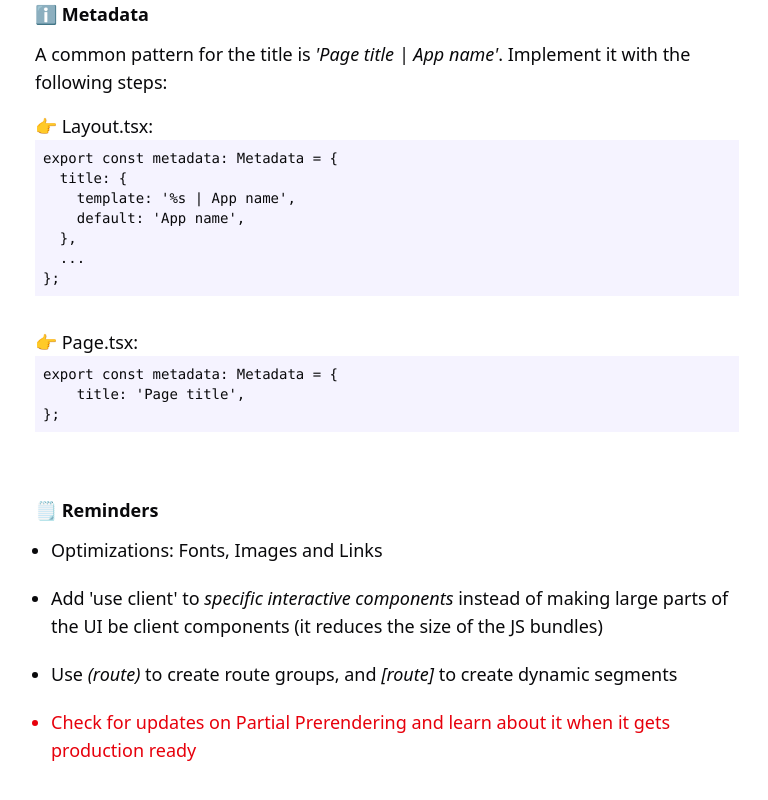
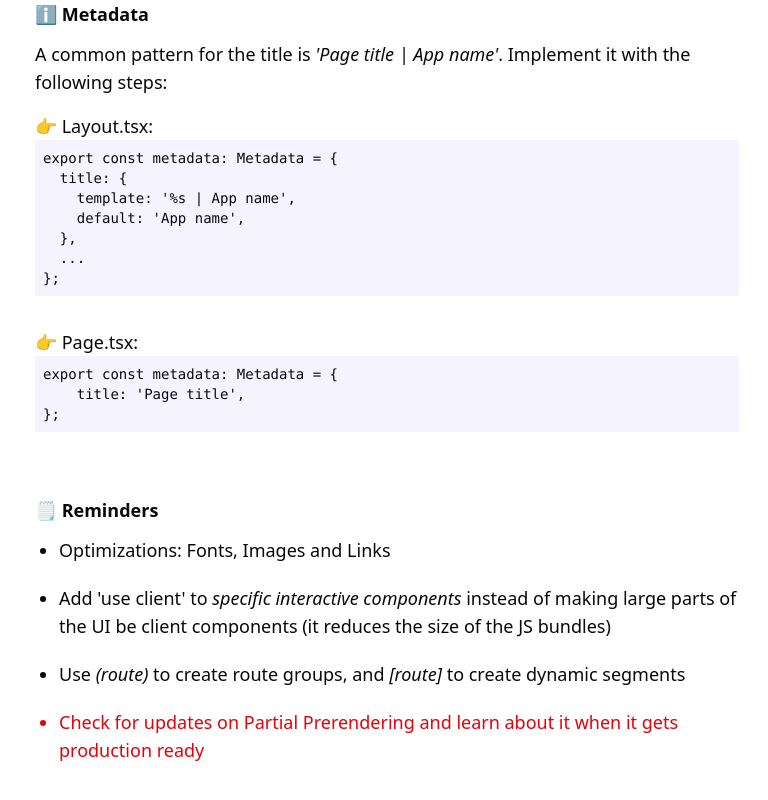
Before and after one commit to ggabrao/nextjs-handbook, a Next.js app: page /tips in a window 1280 px wide. Shown: the part 560-1360 px from the top of the page, without its empty margins (253-1021 px from the left). Built offline with nearby package versions, Linux system fonts and the light colour scheme.

Commit message:
Fix margins

```diff
--- a/app/tips/page.tsx
+++ b/app/tips/page.tsx
@@ -45,10 +45,10 @@ export default function TipsPage() {
           </ol>
           <h3 className="font-semibold lg:text-lg mb-3">🗒️ Reminders</h3>
           <ul className="flex flex-col gap-3 mb-10 text-sm lg:text-lg lg:mb-16 lg:gap-5">
-            <li className="list-disc ml-4">Optimizations: Fonts, Images and Links</li>
-            <li className="list-disc ml-4">Add &apos;use client&apos; to <em>specific interactive components</em> instead of making large parts of the UI be client components <span className="font-medium">(it reduces the size of the JS bundles)</span></li>
-            <li className="list-disc ml-4">Use <em>(route)</em> to create route groups, and <em>[route]</em> to create dynamic segments</li>
-            <li className="list-disc ml-4 text-destructive">Check for updates on Partial Prerendering and learn about it when it gets production ready</li>
+            <li className="list-disc ml-6">Optimizations: Fonts, Images and Links</li>
+            <li className="list-disc ml-6">Add &apos;use client&apos; to <em>specific interactive components</em> instead of making large parts of the UI be client components <span className="font-medium">(it reduces the size of the JS bundles)</span></li>
+            <li className="list-disc ml-6">Use <em>(route)</em> to create route groups, and <em>[route]</em> to create dynamic segments</li>
+            <li className="list-disc ml-6 text-destructive">Check for updates on Partial Prerendering and learn about it when it gets production ready</li>
           </ul>
         </AnimatedContainer>
       </div>
```
